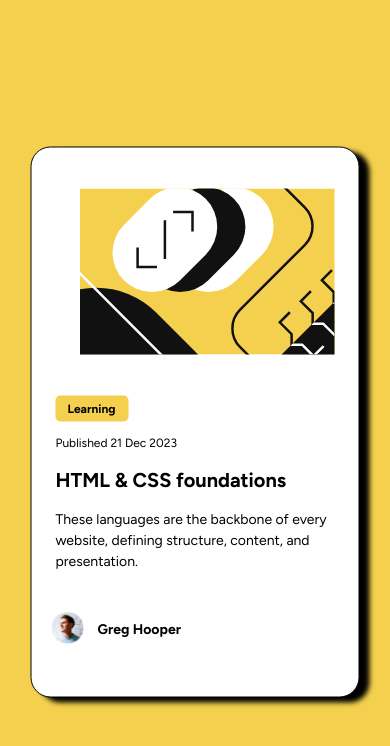
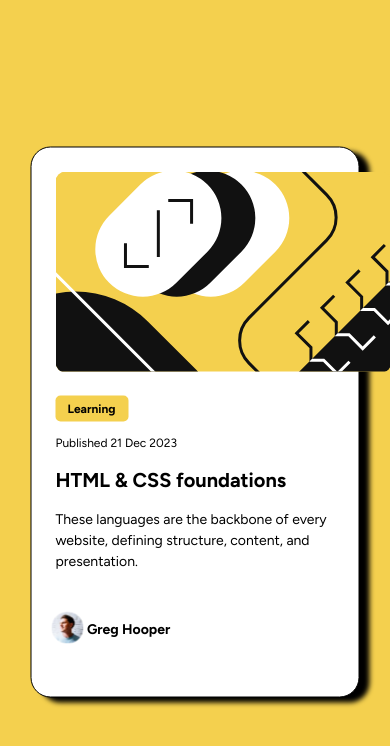
Before and after one commit to joeleg96/blog-preview-card-main, a plain HTML site: page index.html in a window 390 px wide. Drawn offline with Linux system fonts and the light colour scheme.

Commit message:
Update style.css
changes to media query to try and resize the blog image

```diff
--- a/style.css
+++ b/style.css
@@ -21,12 +21,17 @@ body {
     transform: translate(-50%, -50%);
 }
 
-img {
+.image-container {
+    margin-left: 24px;
+    margin-right: 24px;
     width: 336px;
     height: 200px;
+}
+
+img {
     border-radius: 10px;
-    margin-left: 24px;
-    margin-right: 24px;
+    width: 100%;
+    display: block;
 }
 
 .content-container {
@@ -113,7 +118,7 @@ img {
     }
 
     .image-container {
-        width: 279px;
+        /* width: 279px;  */
         margin-left: 24px;
         margin-right: 24px;
 
```
